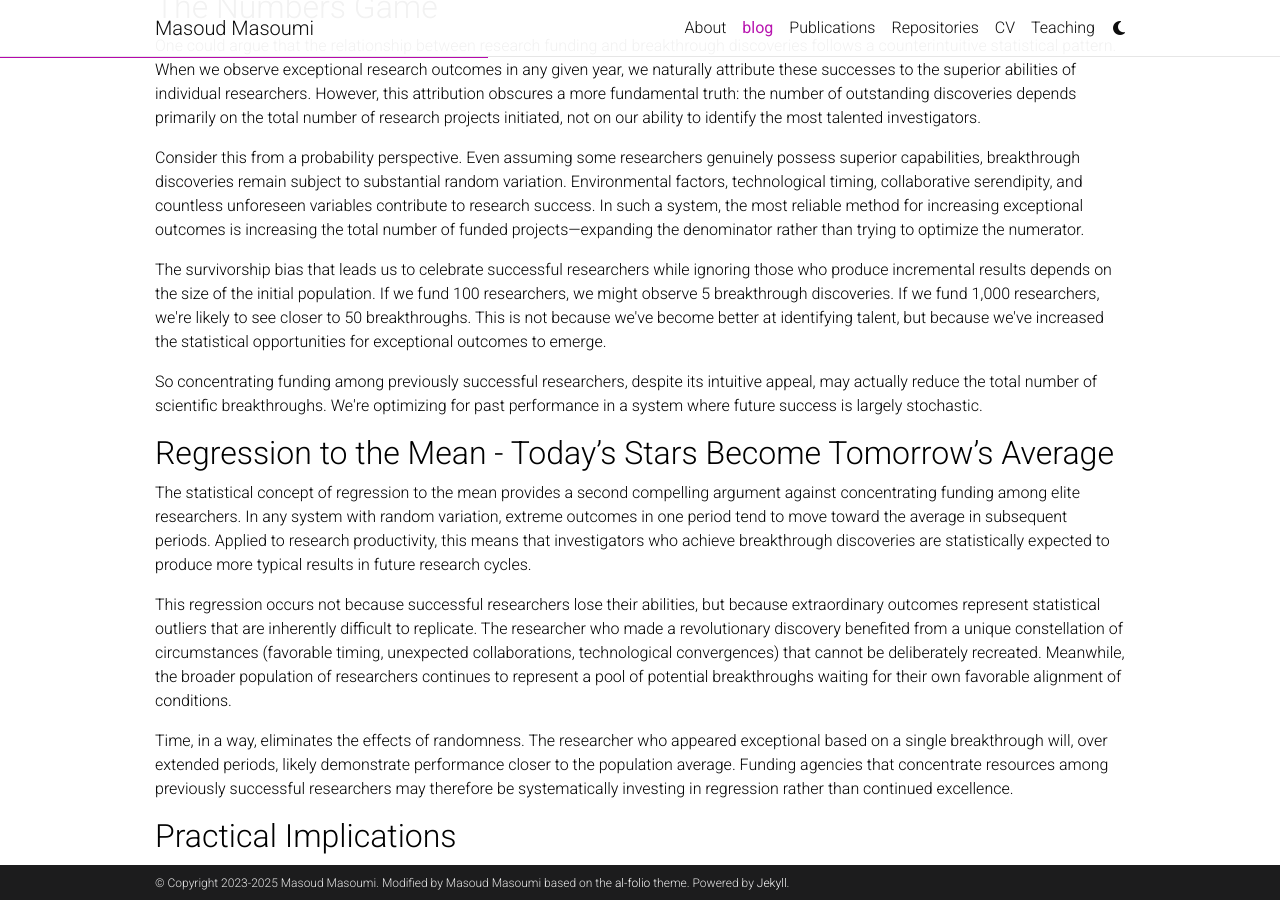
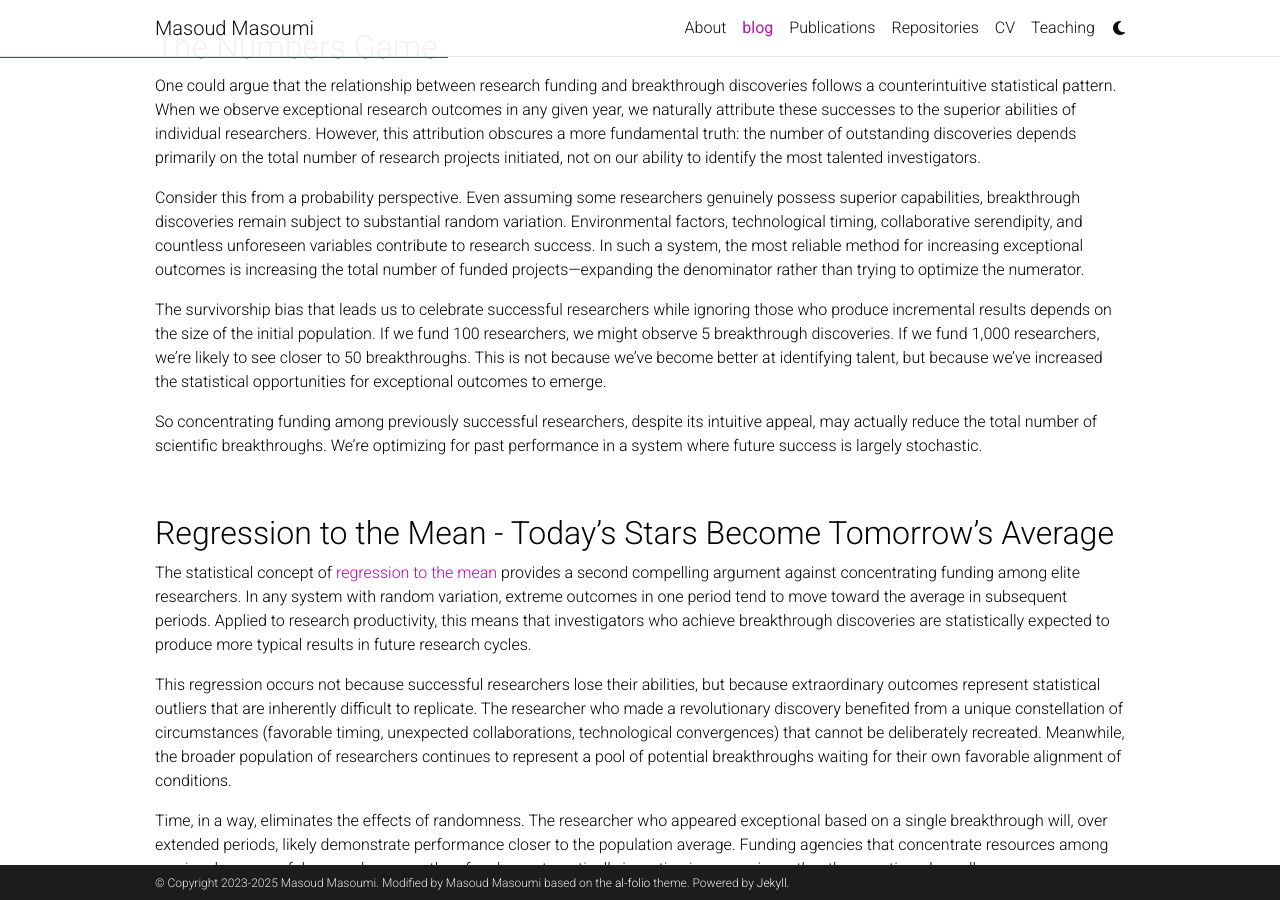
Before and after one commit to MasoudMiM/masoudmim.github.io, a Jekyll site: the page built from _posts/2025-07-01-diversify-funding.md, in a window 1280 px wide and 900 px high, scrolled down 512 px. Built offline with Jekyll 4.4.1, drawn with Linux system fonts in a browser that asks for light colours; comment, search, counter and statistics services are not loaded; a style sheet for code colours, icons or effects is not loaded.

Commit message:
uodated the research blog post

```diff
--- a/_posts/2025-07-01-diversify-funding.md
+++ b/_posts/2025-07-01-diversify-funding.md
@@ -17,31 +17,37 @@ categories: essay
 
 <br>
 
-<p>The allocation of research funding represents one of the most consequential decisions in scientific policy, specially these days with some of the most drastic cuts happening in available funding. One major approach by reviewers and groups in charge of fund apprpriation is to often prioritize researchers/research groups with established track records, operating under the assumption that past success predicts future breakthroughs. However, statistical principles suggest that maximizing the diversity and volume of funded research—rather than concentrating resources among previously successful investigators—may yield superior outcomes for scientific discovery.</p>
+The allocation of research funding represents one of the most consequential decisions in scientific policy, specially these days with some of the most drastic cuts happening in available funding. One major approach by reviewers and groups in charge of fund apprpriation is to often prioritize researchers/research groups with established track records, operating under the assumption that past success predicts future breakthroughs. However, statistical principles suggest that maximizing the diversity and volume of funded research—rather than concentrating resources among previously successful investigators—may yield superior outcomes for scientific discovery.
+
+<br>
 
 ## The Numbers Game
 
-<p>One could argue that the relationship between research funding and breakthrough discoveries follows a counterintuitive statistical pattern. When we observe exceptional research outcomes in any given year, we naturally attribute these successes to the superior abilities of individual researchers. However, this attribution obscures a more fundamental truth: the number of outstanding discoveries depends primarily on the total number of research projects initiated, not on our ability to identify the most talented investigators.</p>
+One could argue that the relationship between research funding and breakthrough discoveries follows a counterintuitive statistical pattern. When we observe exceptional research outcomes in any given year, we naturally attribute these successes to the superior abilities of individual researchers. However, this attribution obscures a more fundamental truth: the number of outstanding discoveries depends primarily on the total number of research projects initiated, not on our ability to identify the most talented investigators.
 
-<p>Consider this from a probability perspective. Even assuming some researchers genuinely possess superior capabilities, breakthrough discoveries remain subject to substantial random variation. Environmental factors, technological timing, collaborative serendipity, and countless unforeseen variables contribute to research success. In such a system, the most reliable method for increasing exceptional outcomes is increasing the total number of funded projects—expanding the denominator rather than trying to optimize the numerator.</p>
+Consider this from a probability perspective. Even assuming some researchers genuinely possess superior capabilities, breakthrough discoveries remain subject to substantial random variation. Environmental factors, technological timing, collaborative serendipity, and countless unforeseen variables contribute to research success. In such a system, the most reliable method for increasing exceptional outcomes is increasing the total number of funded projects—expanding the denominator rather than trying to optimize the numerator.
 
-<p>The survivorship bias that leads us to celebrate successful researchers while ignoring those who produce incremental results depends on the size of the initial population. If we fund 100 researchers, we might observe 5 breakthrough discoveries. If we fund 1,000 researchers, we're likely to see closer to 50 breakthroughs. This is not because we've become better at identifying talent, but because we've increased the statistical opportunities for exceptional outcomes to emerge.</p>
+The survivorship bias that leads us to celebrate successful researchers while ignoring those who produce incremental results depends on the size of the initial population. If we fund 100 researchers, we might observe 5 breakthrough discoveries. If we fund 1,000 researchers, we're likely to see closer to 50 breakthroughs. This is not because we've become better at identifying talent, but because we've increased the statistical opportunities for exceptional outcomes to emerge.
 
-<p>So concentrating funding among previously successful researchers, despite its intuitive appeal, may actually reduce the total number of scientific breakthroughs. We're optimizing for past performance in a system where future success is largely stochastic.</p>
+So concentrating funding among previously successful researchers, despite its intuitive appeal, may actually reduce the total number of scientific breakthroughs. We're optimizing for past performance in a system where future success is largely stochastic.
+
+<br>
 
 ## Regression to the Mean - Today's Stars Become Tomorrow's Average
 
-<p>The statistical concept of regression to the mean provides a second compelling argument against concentrating funding among elite researchers. In any system with random variation, extreme outcomes in one period tend to move toward the average in subsequent periods. Applied to research productivity, this means that investigators who achieve breakthrough discoveries are statistically expected to produce more typical results in future research cycles.</p>
+The statistical concept of [regression to the mean](https://en.wikipedia.org/wiki/Regression_toward_the_mean) provides a second compelling argument against concentrating funding among elite researchers. In any system with random variation, extreme outcomes in one period tend to move toward the average in subsequent periods. Applied to research productivity, this means that investigators who achieve breakthrough discoveries are statistically expected to produce more typical results in future research cycles.
 
-<p>This regression occurs not because successful researchers lose their abilities, but because extraordinary outcomes represent statistical outliers that are inherently difficult to replicate. The researcher who made a revolutionary discovery benefited from a unique constellation of circumstances (favorable timing, unexpected collaborations, technological convergences) that cannot be deliberately recreated. Meanwhile, the broader population of researchers continues to represent a pool of potential breakthroughs waiting for their own favorable alignment of conditions.</p>
+This regression occurs not because successful researchers lose their abilities, but because extraordinary outcomes represent statistical outliers that are inherently difficult to replicate. The researcher who made a revolutionary discovery benefited from a unique constellation of circumstances (favorable timing, unexpected collaborations, technological convergences) that cannot be deliberately recreated. Meanwhile, the broader population of researchers continues to represent a pool of potential breakthroughs waiting for their own favorable alignment of conditions.
 
-<p>Time, in a way, eliminates the effects of randomness. The researcher who appeared exceptional based on a single breakthrough will, over extended periods, likely demonstrate performance closer to the population average. Funding agencies that concentrate resources among previously successful researchers may therefore be systematically investing in regression rather than continued excellence.</p>
+Time, in a way, eliminates the effects of randomness. The researcher who appeared exceptional based on a single breakthrough will, over extended periods, likely demonstrate performance closer to the population average. Funding agencies that concentrate resources among previously successful researchers may therefore be systematically investing in regression rather than continued excellence.
+
+<br>
 
 ## Practical Implications
 
-<p>These statistical principles suggest that current funding concentration trends work against scientific progress. Rather than trying to identify the researchers most likely to achieve breakthroughs, an essentially impossible task given the role of randomness, funding agencies should maximize the number of research opportunities. This approach treats scientific discovery as a statistical sampling problem where the goal is coverage rather than precision.</p>
+These statistical principles suggest that current funding concentration trends work against scientific progress. Rather than trying to identify the researchers most likely to achieve breakthroughs, an essentially impossible task given the role of randomness, funding agencies should maximize the number of research opportunities. This approach treats scientific discovery as a statistical sampling problem where the goal is coverage rather than precision.
 
-<p>The optimal strategy becomes clear: fund as many qualified researchers as possible, regardless of their track records. The researcher who has never made a major discovery may be statistically more likely to produce the next breakthrough than the investigator who achieved recent success. In the unpredictable landscape of scientific discovery, quantity generates its own quality through the fundamental workings of probability.</p>
+The optimal strategy becomes clear: fund as many qualified researchers as possible, regardless of their track records. The researcher who has never made a major discovery may be statistically more likely to produce the next breakthrough than the investigator who achieved recent success. In the unpredictable landscape of scientific discovery, quantity generates its own quality through the fundamental workings of probability.
 
 
 > **Note:** This perspective doesn't diminish the value of scientific talent or suggest that all researchers are equivalent. It just acknowledges that in systems dominated by randomness, our ability to predict individual success is limited, while our ability to predict population-level outcomes is more robust and reliable. We cannot identify which specific researcher will make the next breakthrough, but we can be confident that more funded researchers will produce more breakthroughs, as simple as that.
```
